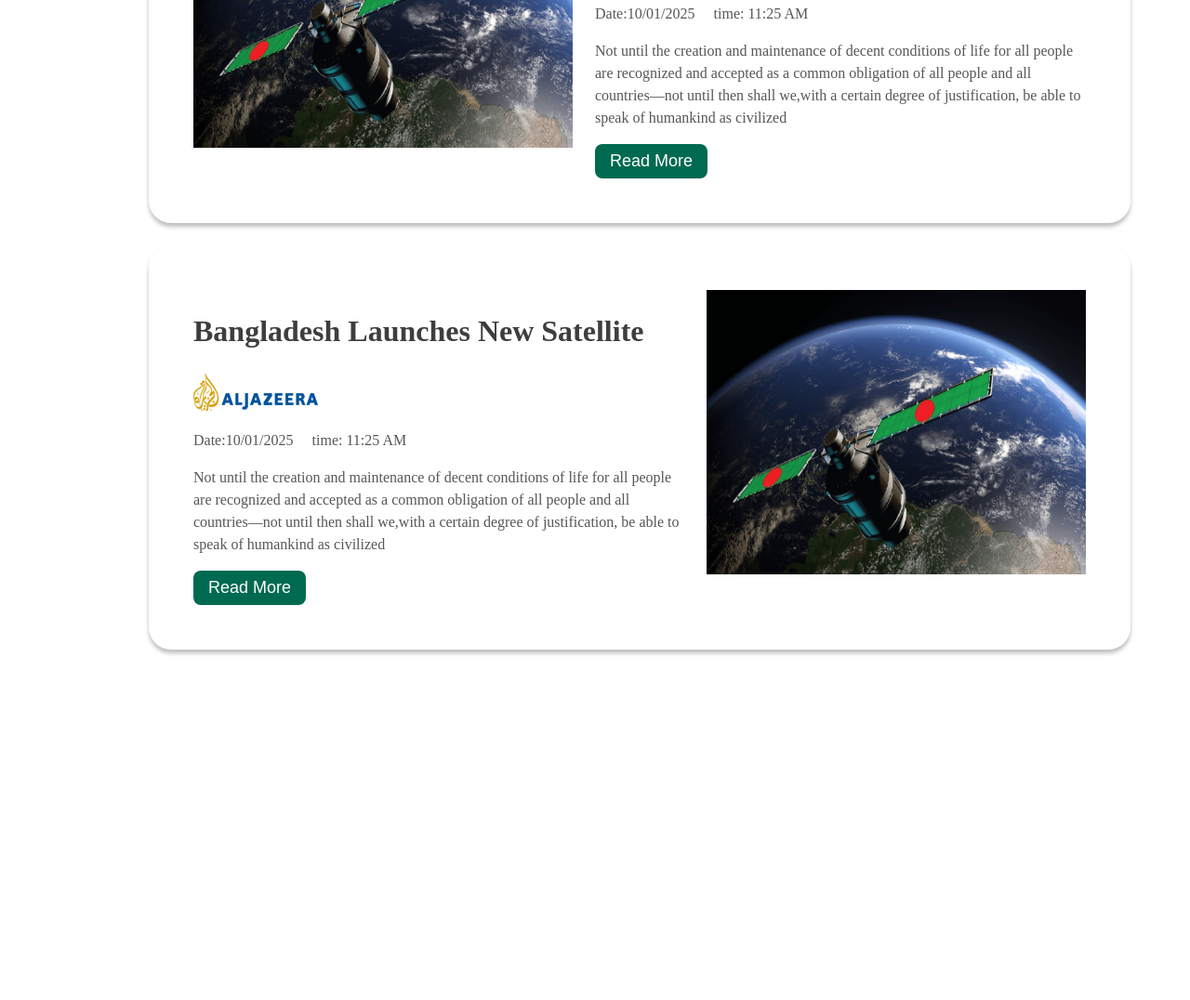
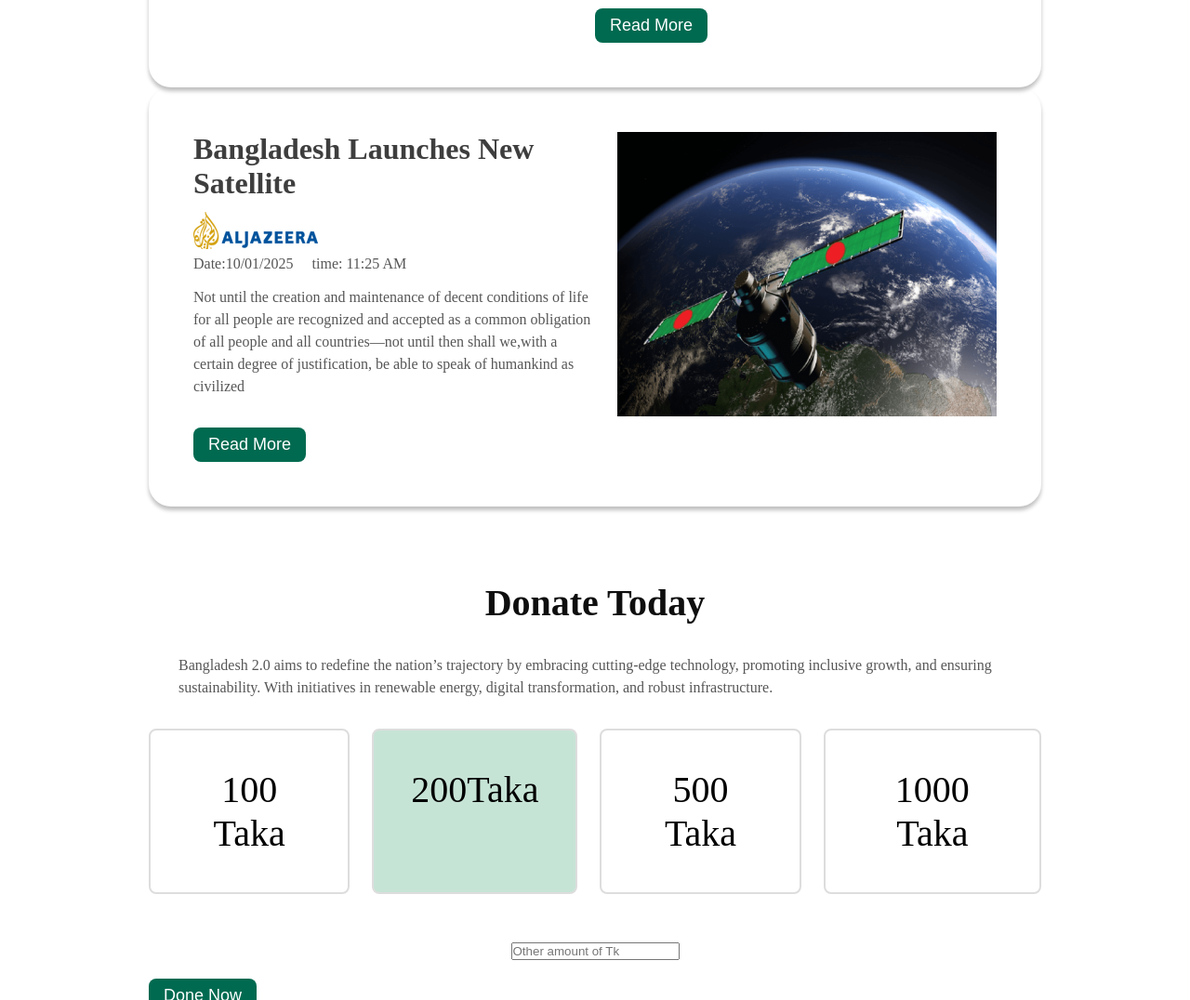
Before and after one commit to ahamedraju1/assignment-a1, a plain HTML site: page index.html in a window 1280 px wide. Shown: the part 1724-2800 px from the top of the page at 93% size. Before the commit the page ends 2431 px from the top, so only its background shows below. Drawn offline with Linux system fonts and the light colour scheme.

Commit message:
added a donate section

```diff
--- a/index.html
+++ b/index.html
@@ -1,14 +1,18 @@
 <!DOCTYPE html>
 <html lang="en">
+
 <head>
     <meta charset="UTF-8">
     <meta name="viewport" content="width=device-width, initial-scale=1.0">
     <link rel="preconnect" href="https://fonts.googleapis.com">
     <link rel="preconnect" href="https://fonts.gstatic.com" crossorigin>
-    <link href="https://fonts.googleapis.com/css2?family=Fira+Sans:ital,wght@0,300;0,400;0,500;0,600;0,700;0,800;0,900;1,100&display=swap" rel="stylesheet">
+    <link
+        href="https://fonts.googleapis.com/css2?family=Fira+Sans:ital,wght@0,300;0,400;0,500;0,600;0,700;0,800;0,900;1,100&display=swap"
+        rel="stylesheet">
     <title>Assignment-A1</title>
     <link rel="stylesheet" href="styles/style.css">
 </head>
+
 <body class="body-margin">
     <header>
         <!-- <div class="head-part">
@@ -31,32 +35,36 @@
         <section>
 
             <h1 class="section-title">The Vision of Future</h1>
-            <p class="section-description">Bangladesh 2.0 aims to redefine the nation’s trajectory by embracing cutting-edge technology, promoting inclusive growth, and ensuring sustainability. With initiatives in renewable energy, digital transformation, and robust infrastructure, the country is set to become a global model of development.</p>
+            <p class="section-description">Bangladesh 2.0 aims to redefine the nation’s trajectory by embracing
+                cutting-edge technology, promoting inclusive growth, and ensuring sustainability. With initiatives in
+                renewable energy, digital transformation, and robust infrastructure, the country is set to become a
+                global model of development.</p>
             <!-- .card*3>img+h2.card-title+p.card-description+btn -->
             <div class="cards">
                 <div class="card-1">
                     <img src="assets/card-icon.png" alt="">
                     <h3 class="card-title">Digital Transformation</h3>
-                    <p class="card-description">Creating a nationwide digital ecosystem to enhance connectivity and access to services for all citizens.</p>
+                    <p class="card-description">Creating a nationwide digital ecosystem to enhance connectivity and
+                        access to services for all citizens.</p>
                     <button class="btn-1">learn more</button>
                 </div>
                 <div class="card-2">
                     <img src="assets/card-icon.png" alt="">
                     <h3 class="card-title">Green Energy</h3>
-                    <p class="card-description">Investments in solar and wind energy to ensure a sustainable and eco-friendly future.</p>
+                    <p class="card-description">Investments in solar and wind energy to ensure a sustainable and
+                        eco-friendly future.</p>
                     <button class="btn-2">learn more</button>
                 </div>
                 <div class="card-3">
                     <img class="img-color" src="assets/card-icon.png" alt="">
                     <h3 class="card-title">Modern Infrastructure</h3>
-                    <p class="card-description">Building state-of-the-art infrastructure to support economic growth and global competitiveness.</p>
+                    <p class="card-description">Building state-of-the-art infrastructure to support economic growth and
+                   global competitiveness.</p>
                     <button class="btn-3">learn more</button>
                 </div>
             </div>
         </section>
-
-        <section>
-
+            <div class="categories">
                 <h1 class="section-title-2">Recent News</h1>
                 <p class="section-description-2">Bangladesh 2.0 aims to redefine the nation’s trajectory by embracing cutting-edge technology, promoting inclusive growth, and ensuring sustainability. With initiatives in renewable energy, digital transformation, and robust infrastructure, the country is set to become a global model of development.</p>
 
@@ -69,11 +77,15 @@
                         <h1 class="al-jazeera-title">Bangladesh Launches New Satellite</h1>
                         <img src="assets/al-jazeera.png" alt="">
                         <p class="date-time">Date:10/01/2025 &nbsp; &nbsp; time: 11:25 AM</p>
-                <p class="al-jazeera-description">Not until the creation and maintenance of decent conditions of life for all people are recognized and accepted as a common obligation of all people and all countries—not until then shall we,with a certain degree of justification, be able to speak of humankind as civilized</p>
+                        <p class="al-jazeera-description">Not until the creation and maintenance of decent conditions of
+                        life for all people are recognized and accepted as a common obligation of all people and all
+                        countries—not until then shall we,with a certain degree of justification, be able to speak of humankind as civilized</p>
                         <button class="btn-primary1">Read More</button>
                     </div>
                 </div>
+             </div>
             <!-- box-2 -->
+             <div class="categories">
             <div class="satellite-containers">
                 <div class="earth-image">
                     <img src="assets/satelite.png" alt="">
@@ -82,9 +94,47 @@
                     <h1 class="al-jazeera-title">Bangladesh Launches New Satellite</h1>
                     <img src="assets/al-jazeera.png" alt="">
                     <p class="date-time">Date:10/01/2025 &nbsp; &nbsp; time: 11:25 AM</p>
-                <p class="al-jazeera-description">Not until the creation and maintenance of decent conditions of life for all people are recognized and accepted as a common obligation of all people and all countries—not until then shall we,with a certain degree of justification, be able to speak of humankind as civilized</p>
+                    <p class="al-jazeera-description">Not until the creation and maintenance of decent conditions of
+                        life for all people are recognized and accepted as a common obligation of all people and all
+                        countries—not until then shall we,with a certain degree of justification, be able to speak of
+                        humankind as civilized</p>
                     <button class="btn-primary1">Read More</button>
                 </div>
+            </div>
+            </div>
+            </section>
+            <section>
+                <div class="donate">
+                <h1 class="donate-title">Donate Today</h1>
+                <p class="
+            donate-description">Bangladesh 2.0 aims to redefine the nation’s trajectory by embracing cutting-edge
+            technology, promoting inclusive growth, and ensuring sustainability. With initiatives in renewable energy, digital transformation, and robust infrastructure.</p>
+                <div>
+                <div class="donation-container">
+                        <div class="donation-options">
+                            <div class="option">100 Taka</div>
+                            <div class="option-2">200Taka</div>
+                            <div class="option">500 Taka</div>
+                            <div class="option">1000 Taka</div>
+                        </div>
+
+                     <div class="custom-amount">
+                        <input type="text"
+                        placeholder="Other amount of Tk">
+                     </div>
+                    </div>
+                    <button class="btn-primary1 donate-button">Done Now</button>
+                </div>
+            </div>
+            </div>
+            </section>
+            <section>
+                <div>
+                    <h1 class="subscribe-title">Subscribe Newsletter</h1>
+                    <p class="sub-description">Bangladesh 2.0 aims to redefine the nation’s trajectory by embracing cutting-edge technology, promoting inclusive growth.</p>
+                    <input type="email" name="" id="" placeholder="Enter your email here"><button>Subscribe</button>
+
+                    <span>We promise not to spam you!</span>
                 </div>
             </section>
     </main>
@@ -92,4 +142,5 @@
 
     </footer>
 </body>
+
 </html>
--- a/styles/style.css
+++ b/styles/style.css
@@ -54,6 +54,10 @@
   }
   /* ..... */
   /* Shared styles */
+  *{
+    margin: 0;
+    padding: 0;
+  }
     .body-margin{
     margin-left: 160px;
     margin-right: 160px;
@@ -74,6 +78,7 @@
     color: #FFFFFF;
     font-size: 18px;
     font-weight: 600px;
+    cursor: pointer;
   }
   .btn-primary1:hover{
     background-color: #ec0f0f;
@@ -174,6 +179,11 @@ main{
     color: #FFFFFF;
     padding: 11px 20px;
 }
+/* Bangladesh2.0 recent news */
+.categories{
+    margin: 0 auto;
+    max-width: 1280px;
+}
 .section-title-2{
     font-size: 40px;
     font-weight: bold;
@@ -203,29 +213,110 @@ main{
    gap: 24px;
    box-shadow: 0 4px 4px 0 rgba(0, 0, 0, 0.25);
    padding: 48px;
-   width: 100%;
+   margin-top: 24px;
+}
 
-}
 .al-jazeera-title{
     font-size: 32px;
     font-weight: bold;
     color: rgba(14, 14, 14, 0.8);
+    margin-bottom:12px;
 }
 .date-time{
     line-height: 24px;
     color: rgba(14, 14, 14, 0.7);
+    margin-bottom:12px;
 }
 .al-jazeera-description{
     line-height: 24px;
     color:rgba(14, 14, 14, 0.7) ;
+    margin-bottom:32px;
 }
 .satellite-containers{
-    flex-direction: row-reverse;
-    display: flex;
+
+   display: flex;
    border-radius: 24px;
    gap: 24px;
    box-shadow: 0 4px 4px 0 rgba(0, 0, 0, 0.25);
    padding: 48px;
-   width: 100%;
-   margin-top: 24px;
+   flex-direction: row-reverse;
 }
+/* donation styles */
+.donate{
+    margin: 0 auto;
+    max-width: 1280px;
+    margin-top: 80px;
+}
+.donation-container{
+    margin: 0 auto;
+    max-width: 1280px;
+}
+.donate-title{
+    font-size: 40px;
+    font-weight: bold;
+    color: #0E0E0E;
+    text-align: center;
+     margin-top: 24px;
+}
+.donate-description{
+    line-height: 24px;
+    color: rgba(14, 14, 14, 0.7);
+    width: 100%;
+    margin-top: 24px;
+    margin: 32px;
+}
+
+.donation-options{
+    display: flex;
+    gap: 24px;
+    justify-content: space-evenly;
+    margin: 32px 0px;
+    /* justify-content: space-between; */
+    /* margin-bottom: 20px; */
+}
+.option {
+    /* width: 160px;
+    height: 48px; */
+    border-radius: 8px;
+    font-size: 40px;
+    padding: 40px;
+    background-color:white ;
+    border: 2px solid #ddd;
+    text-align: center;
+    cursor: pointer;
+}
+.option-2{
+    border-radius: 8px;
+    border: 2px solid #ddd;
+    font-size: 40px;
+    padding: 40px;
+    background-color: #C6E4D6;
+    border-radius: 8px;
+    text-align: center;
+
+}
+.option:hover {
+    border-color: #006400;
+}
+.option-2:hover{
+    border-color: #006400;
+}
+.custom-amount{
+    text-align: center;
+    padding: 20px 40px;
+    border: 2px solid #ddd;
+    border: none;
+    border-radius: 8px;
+    margin:  0px 140px;
+}
+
+/* Donate Button */
+.donate-button {
+    text-align: center;
+    align-items: center;
+    justify-content: center;
+}
+
+.donate-button:hover {
+    background-color: #004d00;
+}
```
Lines whose indentation alone changed are shown as unchanged.
